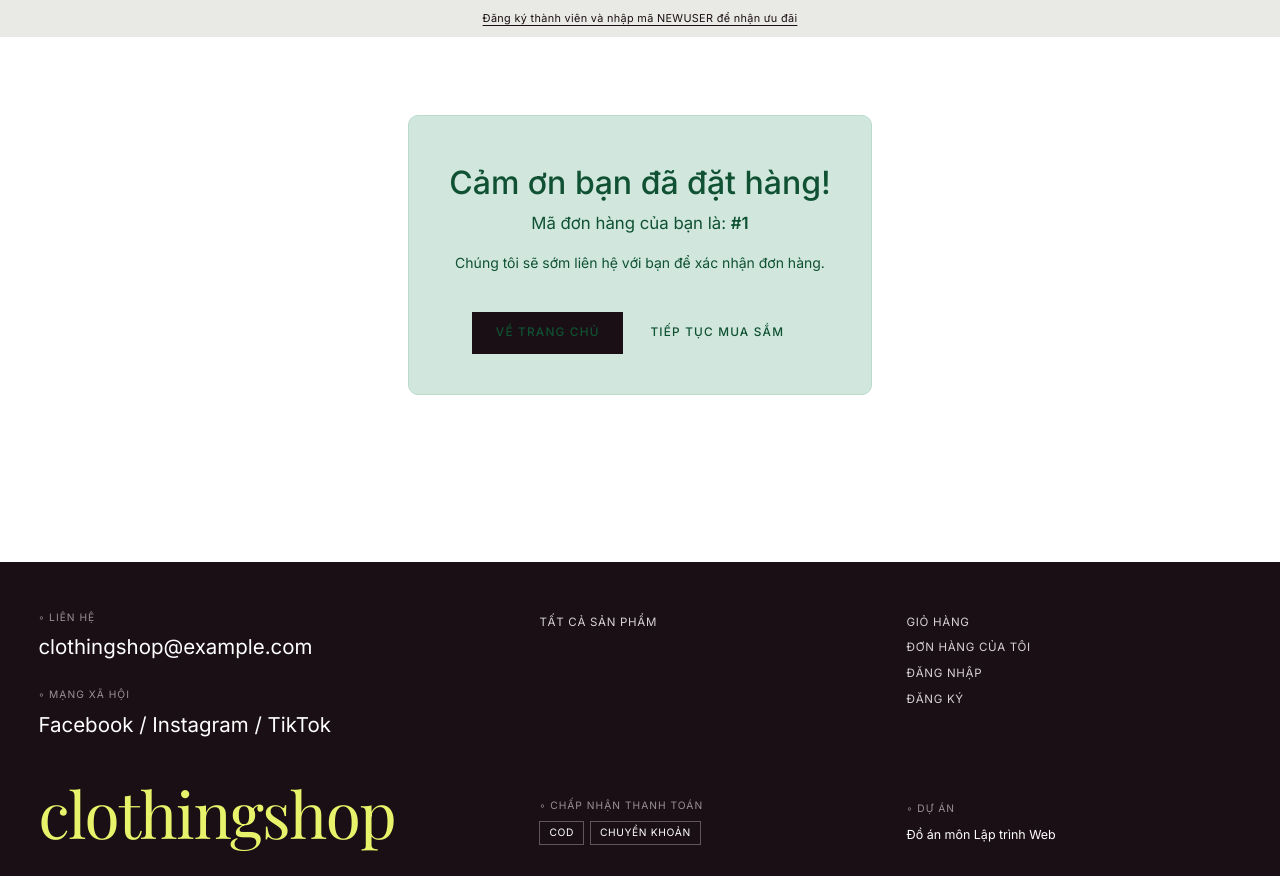
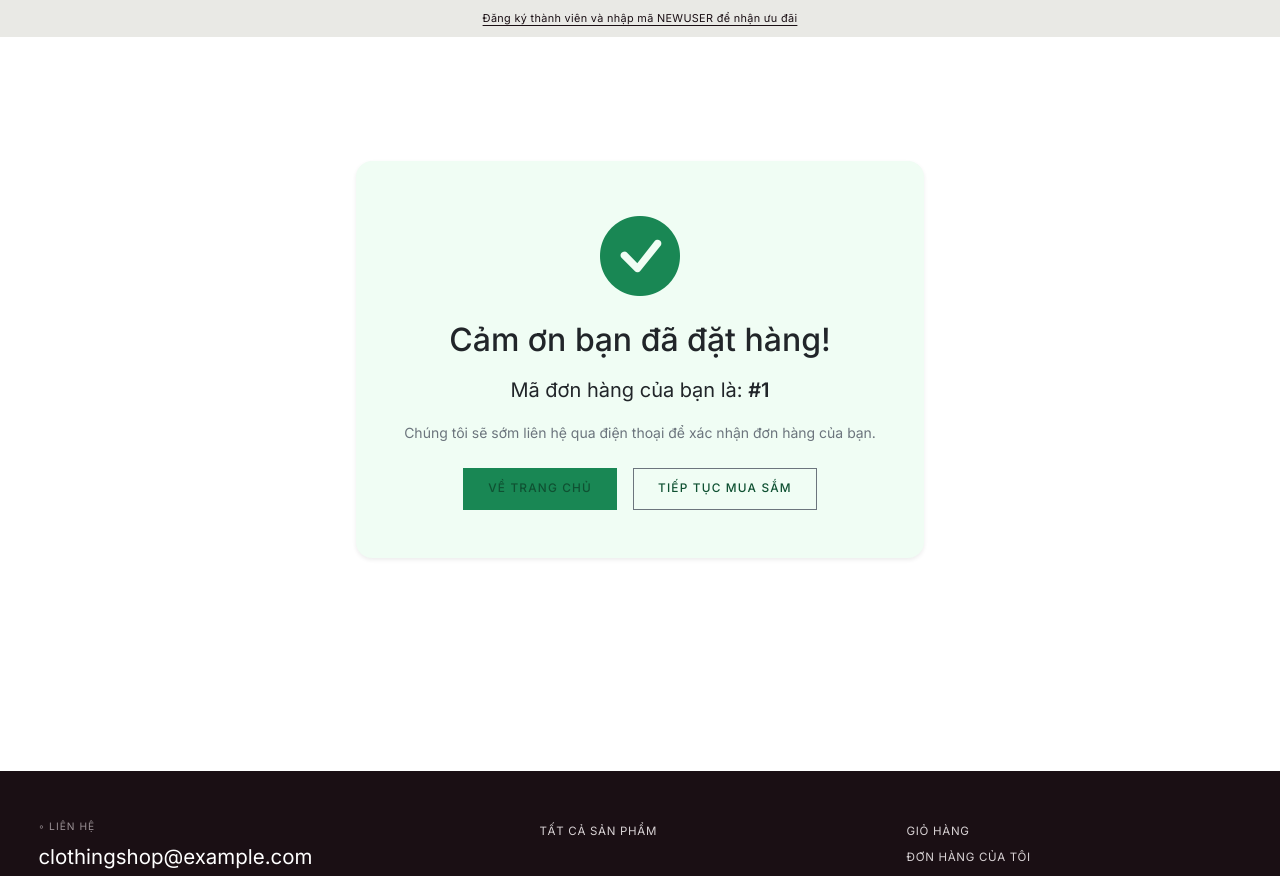
Before and after one commit to duii-dnf/ClothingShop, an ASP.NET MVC app: page /Order/Success/1 in a window 1280 px wide. Shown: the part 72-948 px from the top of the page. Run offline with ASP.NET Core 8 and stand-ins for ASP.NET MVC 5, Linux system fonts and the light colour scheme; the project's own start-up code is not run, and a stand-in starts its controllers and pages; some libraries are stand-ins or nearby versions.

Commit message:
Them file va view

```diff
--- a/ClothingShop/Views/Order/Success.cshtml
+++ b/ClothingShop/Views/Order/Success.cshtml
@@ -3,15 +3,16 @@
     Layout = "~/Views/Shared/_Layout.cshtml";
 }
 
-<div class="container text-center" style="margin-top: 50px; margin-bottom: 50px;">
-    <div class="alert alert-success" style="display: inline-block; padding: 40px; border-radius: 10px;">
-        <h1 style="font-size: 50px;"><i class="glyphicon glyphicon-ok-circle"></i></h1>
-        <h2>Cảm ơn bạn đã đặt hàng!</h2>
-        <p style="font-size: 1.2em;">Mã đơn hàng của bạn là: <strong>#@ViewBag.OrderId</strong></p>
-        <p>Chúng tôi sẽ sớm liên hệ với bạn để xác nhận đơn hàng.</p>
+<div class="container text-center my-5 py-5">
+    <div class="alert alert-success d-inline-block p-5 rounded-4 shadow-sm border-0" style="background-color: #f0fdf4;">
+        <div class="display-1 text-success mb-3"><i class="bi bi-check-circle-fill"></i></div>
+        <h2 class="mb-3 text-dark">Cảm ơn bạn đã đặt hàng!</h2>
+        <p class="fs-5 text-dark">Mã đơn hàng của bạn là: <strong>#@ViewBag.OrderId</strong></p>
+        <p class="text-muted mb-4">Chúng tôi sẽ sớm liên hệ qua điện thoại để xác nhận đơn hàng của bạn.</p>
 
-        <br />
-        <a href="@Url.Action("Index", "Home")" class="btn btn-primary">Về trang chủ</a>
-        <a href="@Url.Action("Index", "Product")" class="btn btn-default">Tiếp tục mua sắm</a>
+        <div class="d-flex justify-content-center gap-3 mt-2">
+            <a href="@Url.Action("Index", "Home")" class="btn btn-success px-4">Về trang chủ</a>
+            <a href="@Url.Action("Index", "Product")" class="btn btn-outline-secondary px-4">Tiếp tục mua sắm</a>
+        </div>
     </div>
 </div>
```
Also changed, not shown: ClothingShop/ClothingShop.csproj.
